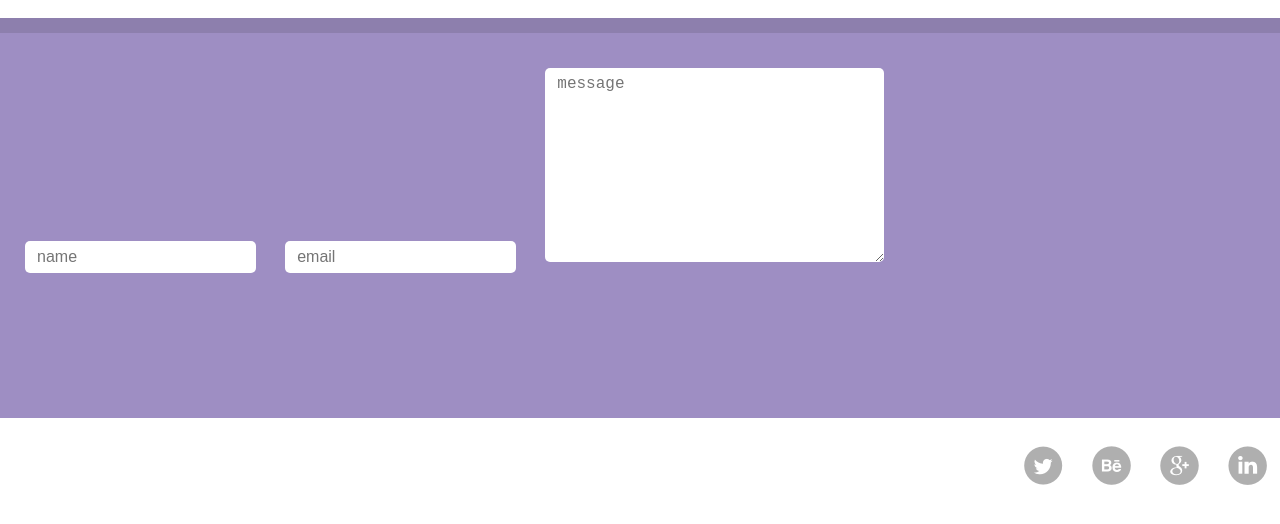
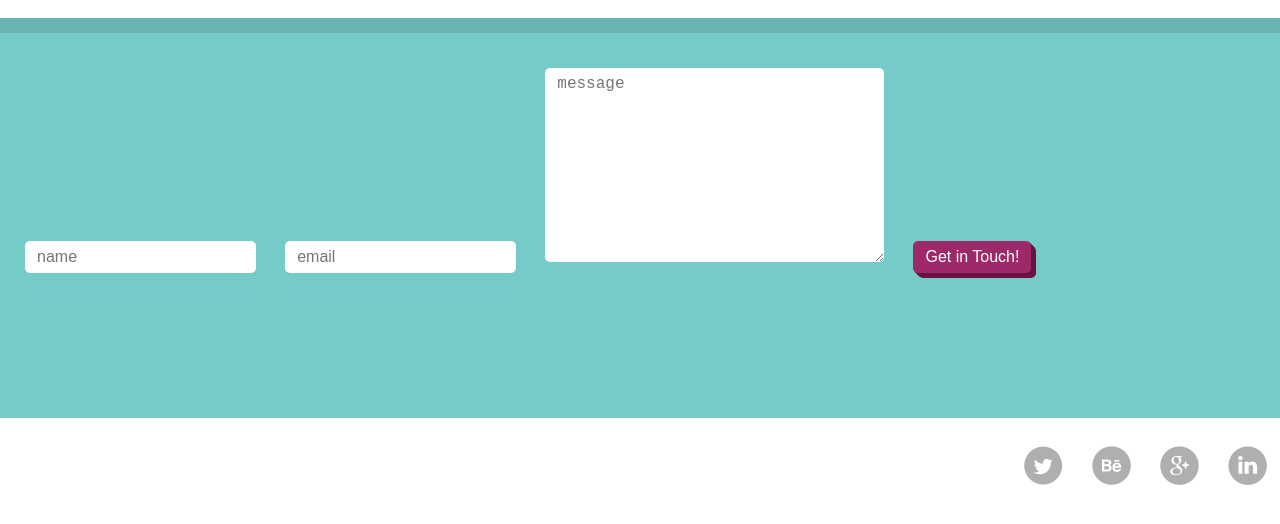
Before and after one commit to amyco/my_site, a website: page root/contact.html in a window 1280 px wide. Shown: the part 78-602 px from the top of the page. Drawn offline with Linux system fonts and the light colour scheme.

Commit message:
Submit button & colors.
Added submit button to contact form.
Added hero colors to module.

```diff
--- a/root/contact.html
+++ b/root/contact.html
@@ -22,6 +22,7 @@
 		<input type="text" placeholder="name">
 		<input type="email" placeholder="email">
 		<textarea name="" id="" cols="30" rows="10" placeholder="message"></textarea>
+		<input type="submit" value="Get in Touch!" class="submit">
 	</section>
 	<footer>
 		<nav class="social">
--- a/root/scss/main.scss
+++ b/root/scss/main.scss
@@ -56,7 +56,6 @@ header {
 }
 
 section.hero {
-  background-color: $lilac;
   height: 25rem;
   padding-top: 6rem;
   position: relative;
@@ -72,6 +71,9 @@ section.hero {
     -webkit-transform: rotateZ(45deg) translateX(1.4em);
     width: 2em;
     z-index: 0;
+  }
+  &.contact {
+  background-color: $contact;
   }
 }
 
@@ -101,7 +103,6 @@ footer {
     menu {
       list-style-type: none;
 
-
       a, a:hover, a:visited, a:active {
         color: black;
         text-decoration: none;
@@ -113,20 +114,21 @@ footer {
           -webkit-transition: color .4s;
         }
 
-
         &.icon-behance:hover:before {
           color: rgba(63,192,240,1);
         }
+
         &.icon-linked:hover:before {
           color: rgba(19,133,200,1);
         }
+
         &.icon-plus:hover:before {
           color: rgba(222,75,57,1);
         }
+
         &.icon-twitter:hover:before {
           color: rgba(121,204,240,1);
         }
-
 
         li{
           display: inline-block;
--- a/root/scss/modules/_colors.scss
+++ b/root/scss/modules/_colors.scss
@@ -1,3 +1,7 @@
 $lilac: rgba(158,142,195,1);
 $magenta: rgba(158,41,105,1);
 $cobalt: rgba(35,33,118,1);
+$work: rgba(250,169,27,1);
+$about: rgba(226,91,87,1);
+$blog: rgba(192,215,47,1);
+$contact: rgba(117,203,199,1);
--- a/root/scss/pages/_contact.scss
+++ b/root/scss/pages/_contact.scss
@@ -1,5 +1,3 @@
-
-
 input,
 textarea {
 	margin-top: 50px;
@@ -8,4 +6,10 @@ textarea {
 	border-radius: 5px;
 	border: none;
 	font-size: 1rem;
+
+	&.submit {
+		background: $magenta;
+		color: rgba(255,255,255,1);
+		box-shadow: 5px 5px 0 rgba(105,17,65,1), 4px 4px 0 rgba(105,17,65,1), 3px 3px 0 rgba(105,17,65,1), 2px 2px 0 rgba(105,17,65,1), 1px 1px 0 rgba(105,17,65,1);
+	}
 }
```
Also changed, not shown: root/css/main.css.
